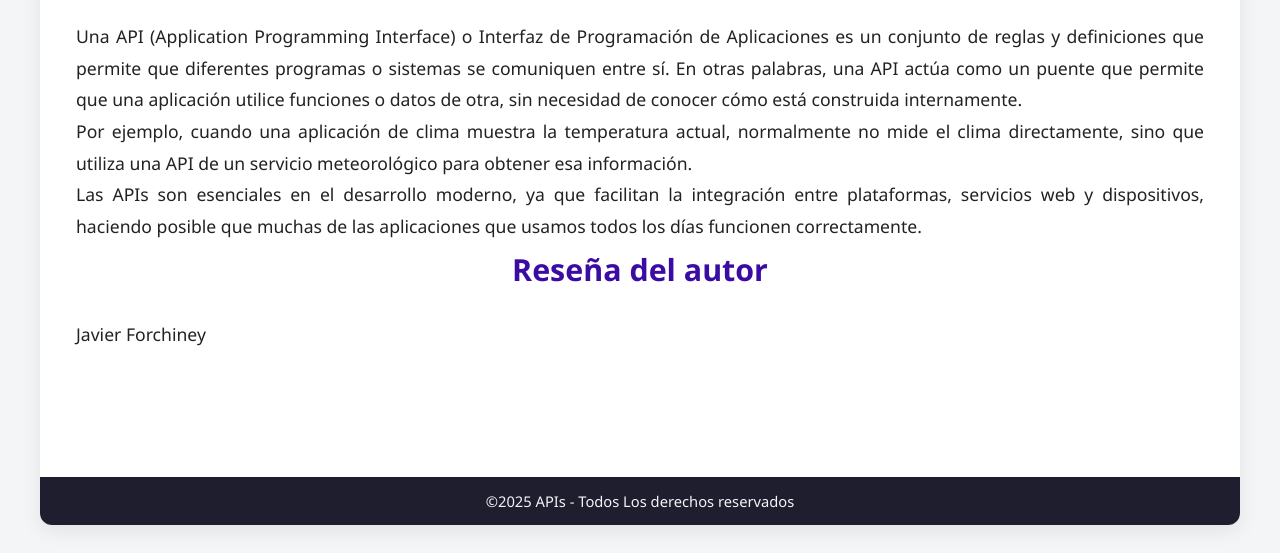
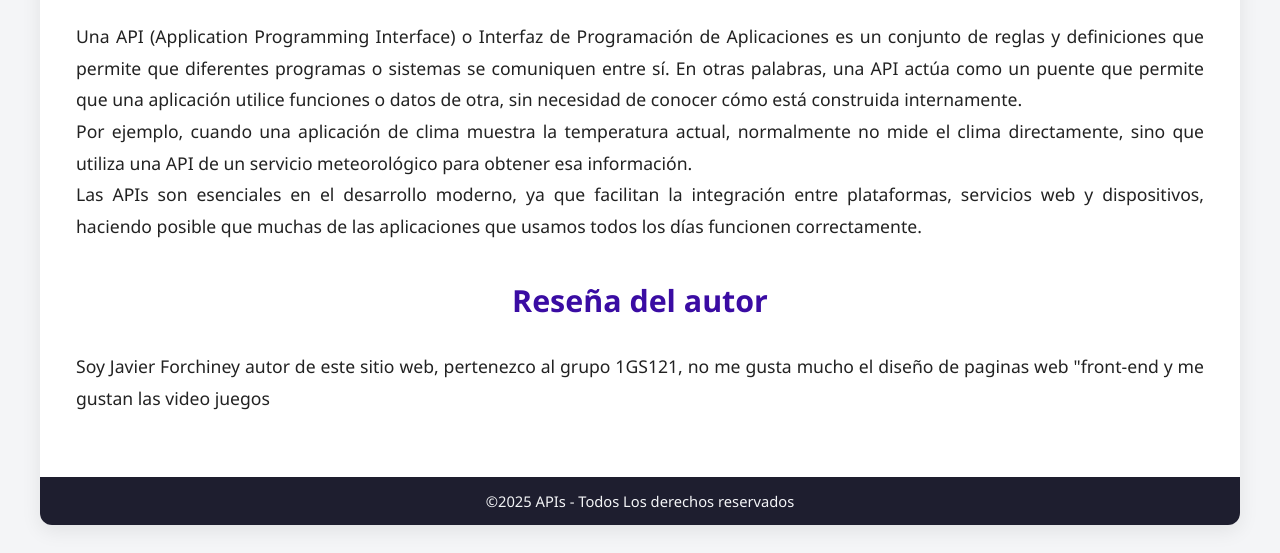
Before and after one commit to Javier1185/Parcial-2, a plain HTML site: page Index.html in a window 1280 px wide. Shown: the part 640-1193 px from the top of the page. Drawn offline with Linux system fonts and the light colour scheme.

Commit message:
Acomodando erroes, sustituyendo y agregando imagen

```diff
--- a/Index.html
+++ b/Index.html
@@ -40,8 +40,9 @@
                     <p>Las APIs son esenciales en el desarrollo moderno, ya que facilitan la integración entre
                         plataformas, servicios web y dispositivos, haciendo posible que muchas de las aplicaciones que
                         usamos todos los días funcionen correctamente.</p>
+                        <br>
                         <h2 class="Tindex">Reseña del autor</h2>
-                        <p>Javier Forchiney</p>
+                        <p>Soy Javier Forchiney autor de este sitio web, pertenezco al grupo 1GS121, no me gusta mucho el diseño de paginas web "front-end y me gustan las video juegos</p>
                 </div>
             </div>
         </main>
```
Also changed, not shown: Ventajas.html (+1 -1 lines), IMG/API-nube.png (added), IMG/TiposAPI.png.
